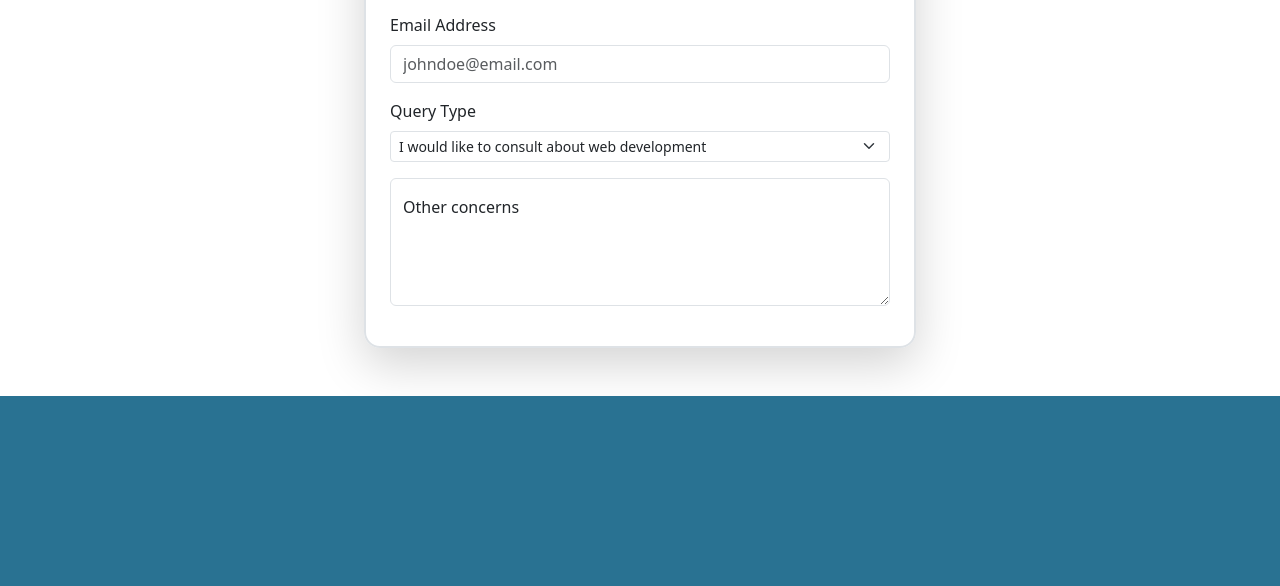
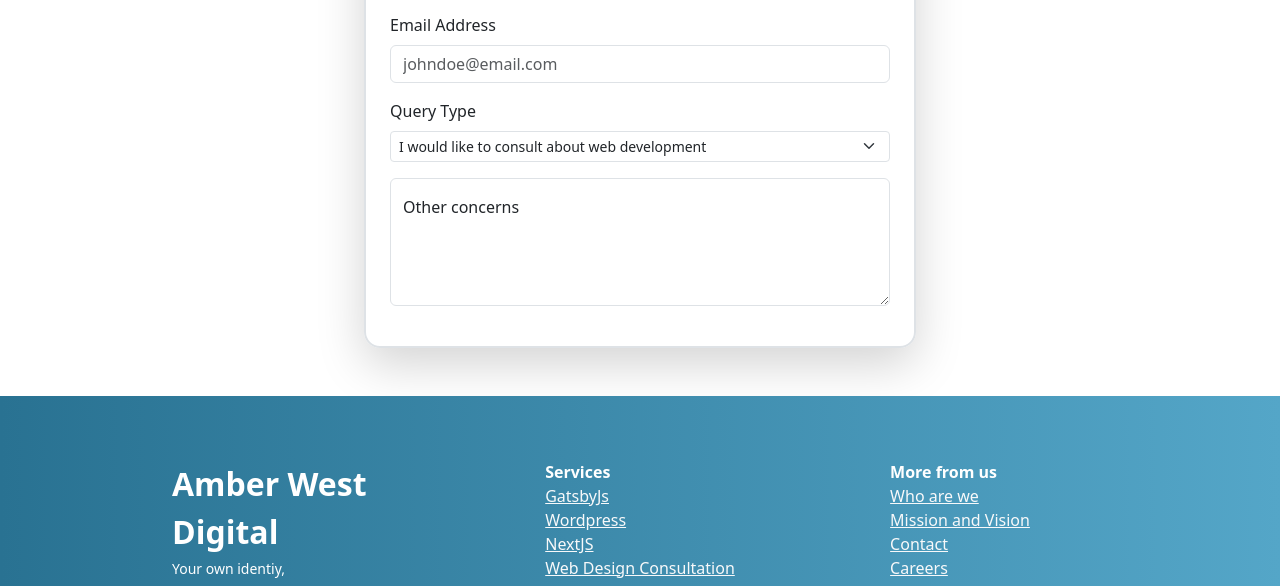
Before and after one commit to thejadenode/amberwest-web, a website built with Vite: page src/index.html in a window 1280 px wide. Shown: the part 1924-2510 px from the top of the page. Built offline with nearby package versions, Linux system fonts and the light colour scheme.

Commit message:
updated footer design and content

```diff
--- a/src/index.html
+++ b/src/index.html
@@ -186,8 +186,41 @@
     </form>
   </section>
 
-  <footer class="container-fluid bg-primary " style="height: 256px;">
-
+  <footer class="container-fluid bg-primary p-md-3">
+    <div class="row gy-4 p-5 d-md-flex justify-content-md-center">
+      <div class="col-12 col-md-4">
+        <div>
+          <p class="text-white fw-bolder m-0 fs-2 ">Amber West Digital</p>
+          <small class="text-white">Your own identiy, <br>right on the internet.</small>
+          <div>
+            <i class="bi bi-linkedin text-white-50 "></i>
+            <i class="bi bi-instagram text-white-50"></i>
+          </div>
+        </div>
+      </div>
+      <div class="col-12 col-sm-6 col-md-4">
+        <ul class="list-unstyled text-white">
+          <span class="fw-bold m-0">Services</span>
+          <a href="" class="link-light">GatsbyJs</a>
+          <a href="" class="link-light">Wordpress</a>
+          <a href="" class="link-light">NextJS</a>
+          <a href="" class="link-light">Web Design Consultation</a>
+        </ul>
+      </div>
+      <div class="col-12 col-sm-6 col-md-4">
+        <ul class="list-unstyled text-white">
+          <span class="fw-bold">More from us</span>
+          <a href="" class="link-light">Who are we</a>
+          <a href="" class="link-light">Mission and Vision</a>
+          <a href="" class="link-light">Contact</a>
+          <a href="" class="link-light">Careers</a>
+          <li></li>
+        </ul>
+      </div>
+    </div>
+    <div class="row p-2">
+      <small class="text-white-50 text-center">Amber West Digital, 2024.</small>
+    </div>
   </footer>
 </body>
 
--- a/src/scss/styles.scss
+++ b/src/scss/styles.scss
@@ -55,11 +55,52 @@ $dark-bg-subtle: #ECECEC;
     min-height: 20rem;
 }
 
+footer {
+    .col-12 {
+        display: flex;
+        flex-direction: column;
+        align-items: start;
+        border: 2px solid red($color: #000000);
+
+        ul {
+            display: flex;
+            flex-direction: column;
+
+        }
+    }
+
+    background-image: linear-gradient( 90deg,
+            rgba(41 114 146 / 100%),
+            rgba(84 166 200 / 100%));
+}
+
 @include media-breakpoint-up(md) {
     .home-service-card {
         max-width: 16rem;
         height: 24rem;
         flex: auto;
+    }
+
+    footer {
+        .col-12 {
+            max-width: 20rem;
+            display: flex;
+            align-items: center;
+
+            ul {
+                margin: 0;
+                display: flex;
+                justify-content: center;
+                flex-direction: column;
+                padding: 0;
+                align-self: center;
+                align-content: center;
+
+                li {
+                    width: fit-content;
+                }
+            }
+        }
     }
 }
 
```
